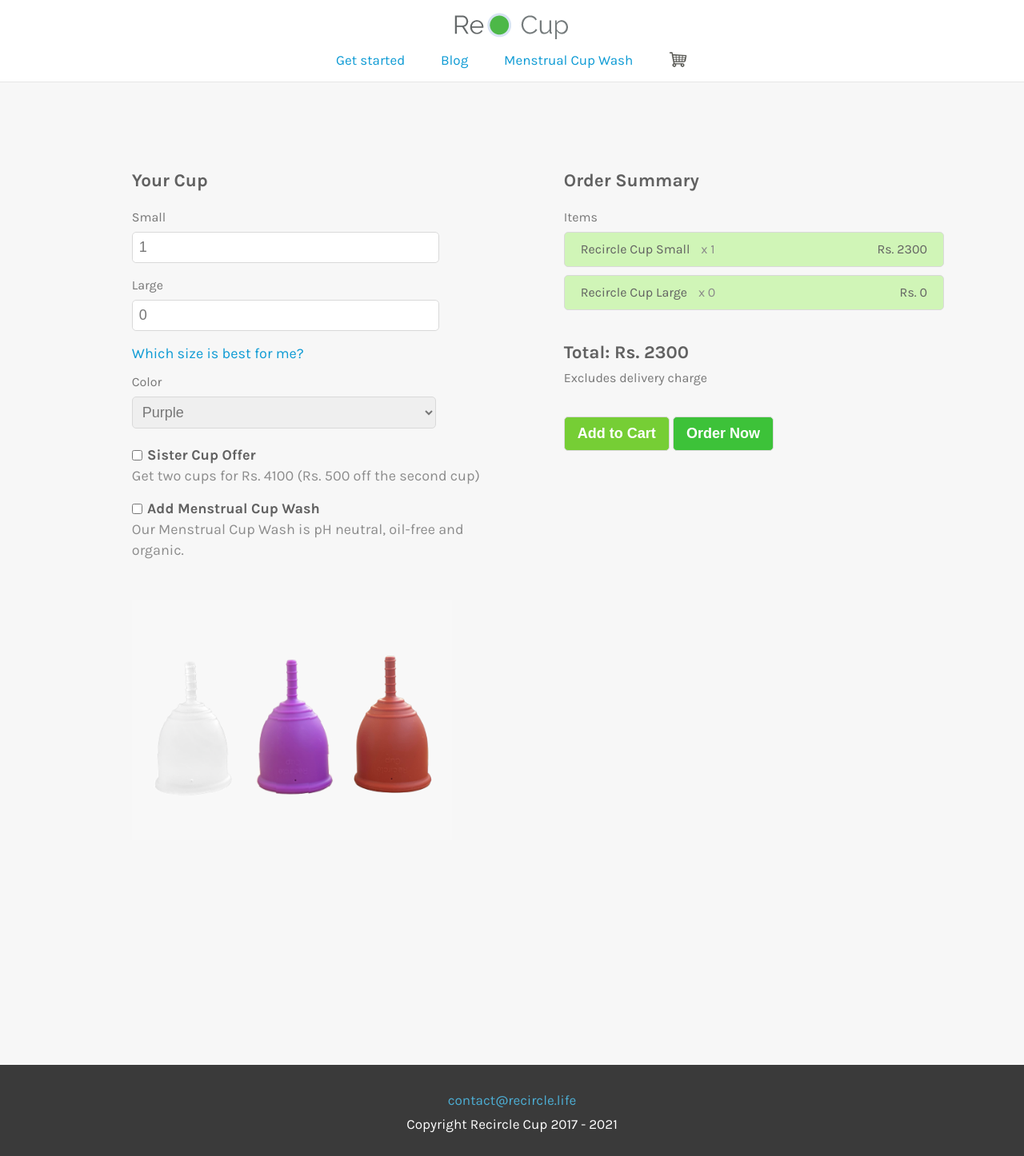
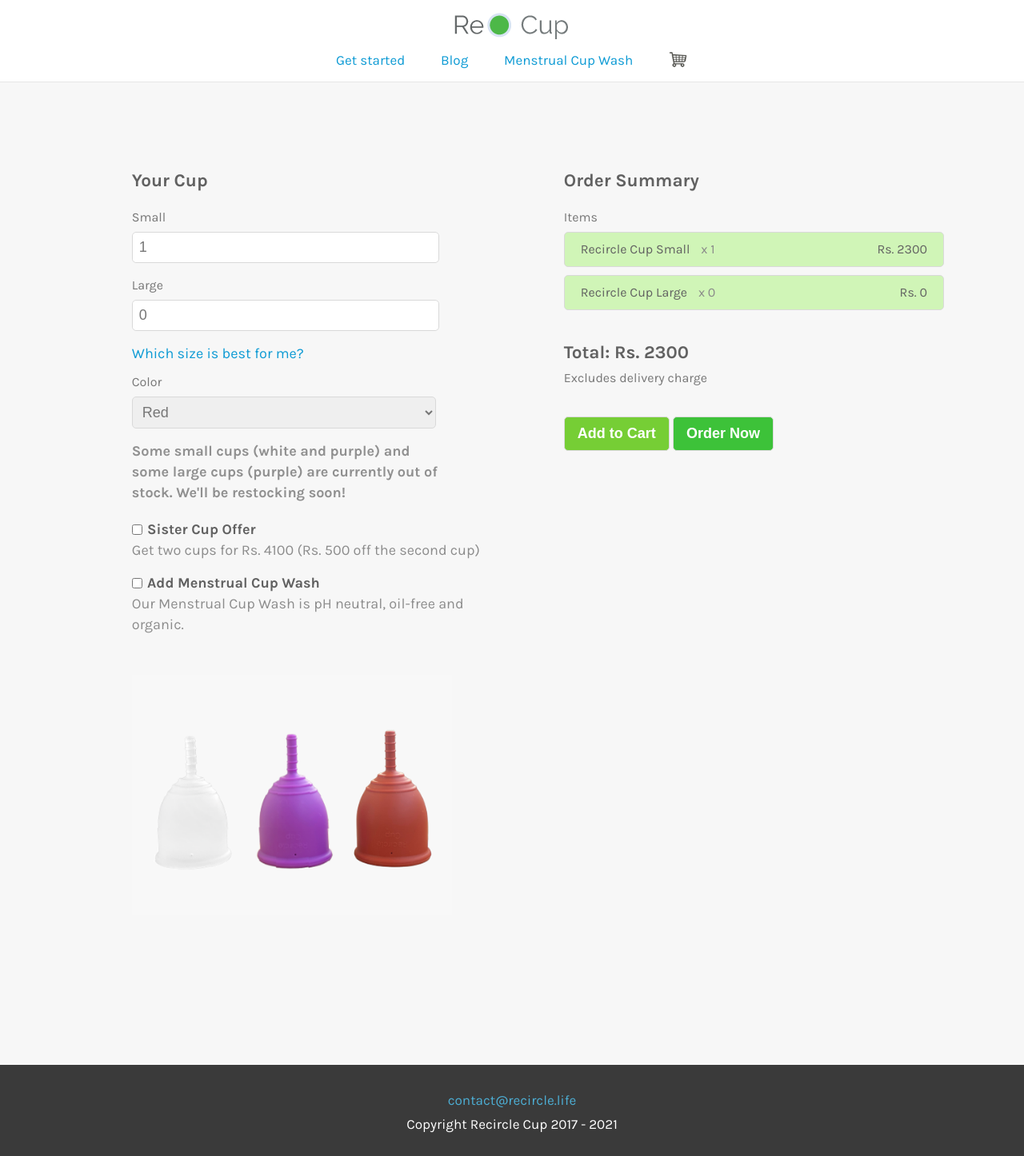
Before and after one commit to HanimHank/recircle-cup, a Jekyll site: the page order.html, which Jekyll copies as it is, in a window 1280 px wide. Shown: the whole page at 80% size. Built offline with Jekyll 4.4.1, drawn with Linux system fonts in a browser that asks for light colours; comment, search, counter and statistics services are not loaded.

Commit message:
remove further stock

```diff
--- a/order.html
+++ b/order.html
@@ -104,13 +104,13 @@
                             <div class="label">Color</div>
                             <select name="cup-color">
                                 <option id="cup-color-white">White</option>
-                                <option>Red</option>
-                                <option selected>Purple</option>
+                                <option selected>Red</option>
+                                <option disabled>Purple</option>
                             </select>
                         </div>
                         <div class="margin-bottom-20">
-                            <div class="stock-help form-info display-none font-bold">
-                                White small cups are currently out of stock. We'll be restocking soon!
+                            <div class="stock-help form-info font-bold">
+                                Some small cups (white and purple) and some large cups (purple) are currently out of stock. We'll be restocking soon!
                             </div>
                         </div>
                         <div class="margin-bottom-20">
@@ -251,16 +251,14 @@
             document.querySelector(".order-item-quantity-small").parentNode.parentNode.classList.remove('display-none');
             document.querySelector(".order-item-quantity-small").textContent = small;
             document.querySelector(".order-item-quantity-small").parentNode.nextElementSibling.textContent = 'Rs. ' + (small * 2300).toString();
-            document.querySelector(".stock-help").classList.remove('display-none');
             document.getElementById("cup-color-white").disabled = true;
             if (color == 'White') {
-                color = 'Purple';
+                color = 'Red';
                 document.querySelector("select[name='cup-color']").value = color;
             }
         }
         else {
             document.querySelector(".order-item-quantity-small").parentNode.parentNode.classList.add('display-none');
-            document.querySelector(".stock-help").classList.add('display-none');
             document.getElementById("cup-color-white").disabled = false;
         }
 
```
